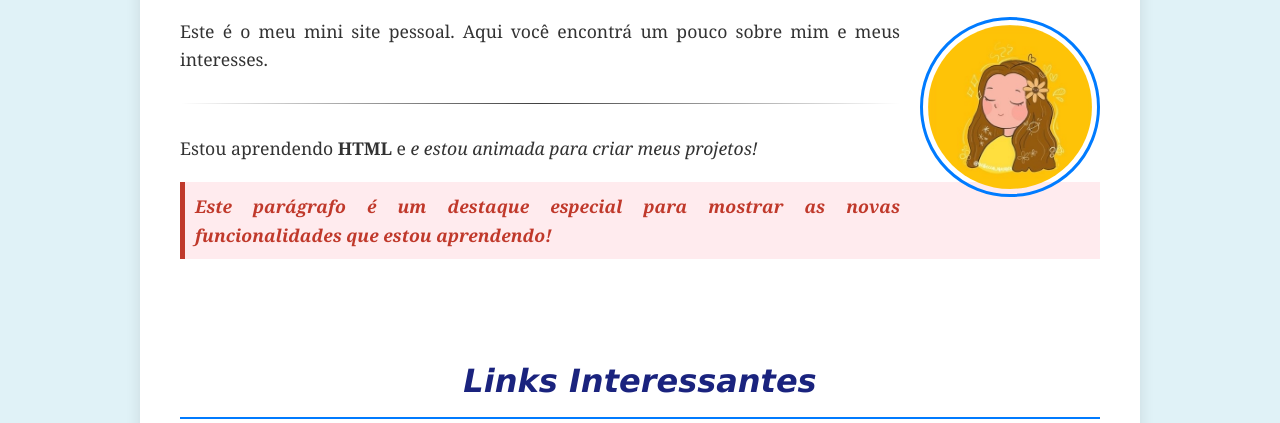
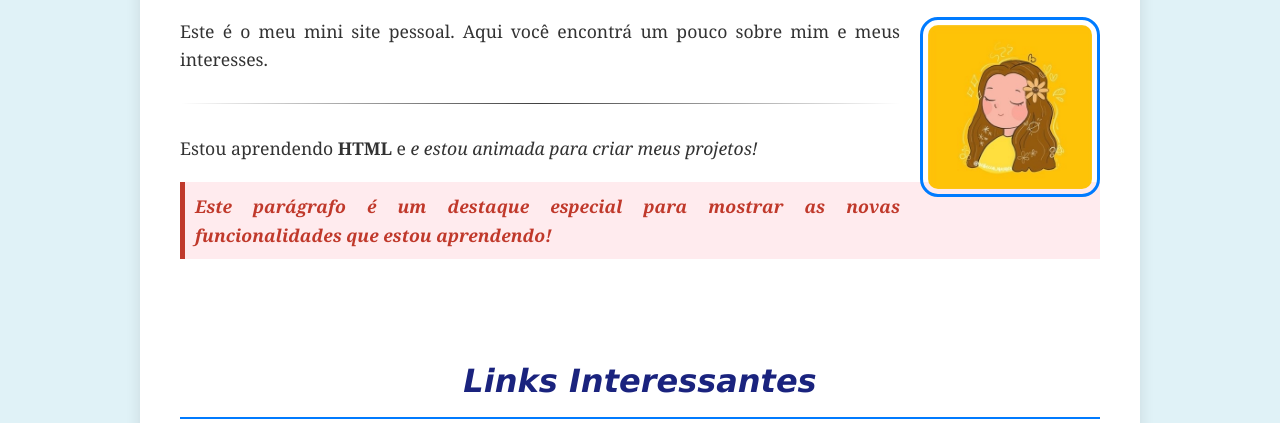
Before and after one commit to TicianeRosa/Meu-Site-Pessoal, a plain HTML site: page index.html in a window 1280 px wide. Shown: the part 377-800 px from the top of the page. Drawn offline with Linux system fonts and the light colour scheme.

Commit message:
Add files via upload

```diff
--- a/style.css
+++ b/style.css
@@ -118,7 +118,7 @@ header {
     border: 3px solid #007bff; /* Borda azul para a imagem */
     padding: 5px;
     box-sizing: border-box; /* Inclui padding e border no tamanho total */
-    border-radius: 50%; /* Torna a imagem redonda */
+    border-radius: 10%; /* Torna a imagem redonda */
     max-width: 180px; /* Garante que a imagem não seja muito grande */
     height: auto; /* Mantém a proporção */
 }
```
